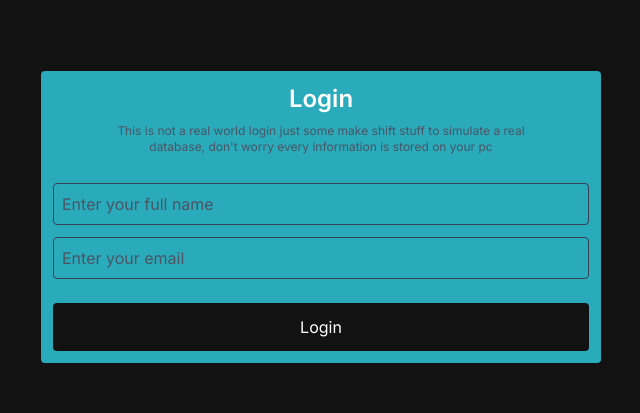
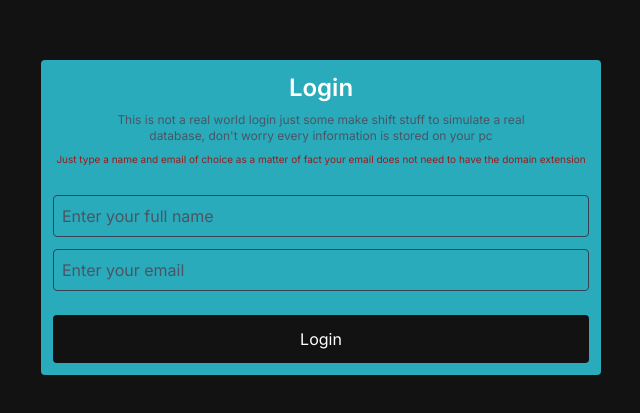
Before and after one commit to toluhikay/uni-nicosia-test, a Next.js app: page / in a window 1280 px wide. Shown: the part 183-596 px from the top of the page, without its empty margins (319-959 px from the left). Built offline with nearby package versions, Linux system fonts and the light colour scheme.

Commit message:
fix: login text updated to guide users on how to login easily

```diff
--- a/app/components/Login.tsx
+++ b/app/components/Login.tsx
@@ -12,7 +12,7 @@ const Login = () => {
 
   useEffect(() => {
     if (user?.email) {
-      navigate.push("/dashboard");
+      navigate.replace("/dashboard");
     } else {
       setLoading(false); // Stop loading when we know user is not authenticated
     }
@@ -37,6 +37,7 @@ const Login = () => {
         <div className="mb-4 flex flex-col justify-center items-center text-center text-primaryBlack gap-2">
           <p className="text-white font-semibold text-2xl">Login</p>
           <p className="text-gray-600 text-xs w-[80%]">This is not a real world login just some make shift stuff to simulate a real database, don't worry every information is stored on your pc</p>
+          <p className="text-[.625rem] text-red-800">Just type a name and email of choice as a matter of fact your email does not need to have the domain extension</p>
         </div>
         <input
           className="w-full bg-inherit border border-gray-700 rounded outline-none p-2 placeholder:text-gray-600"
```
